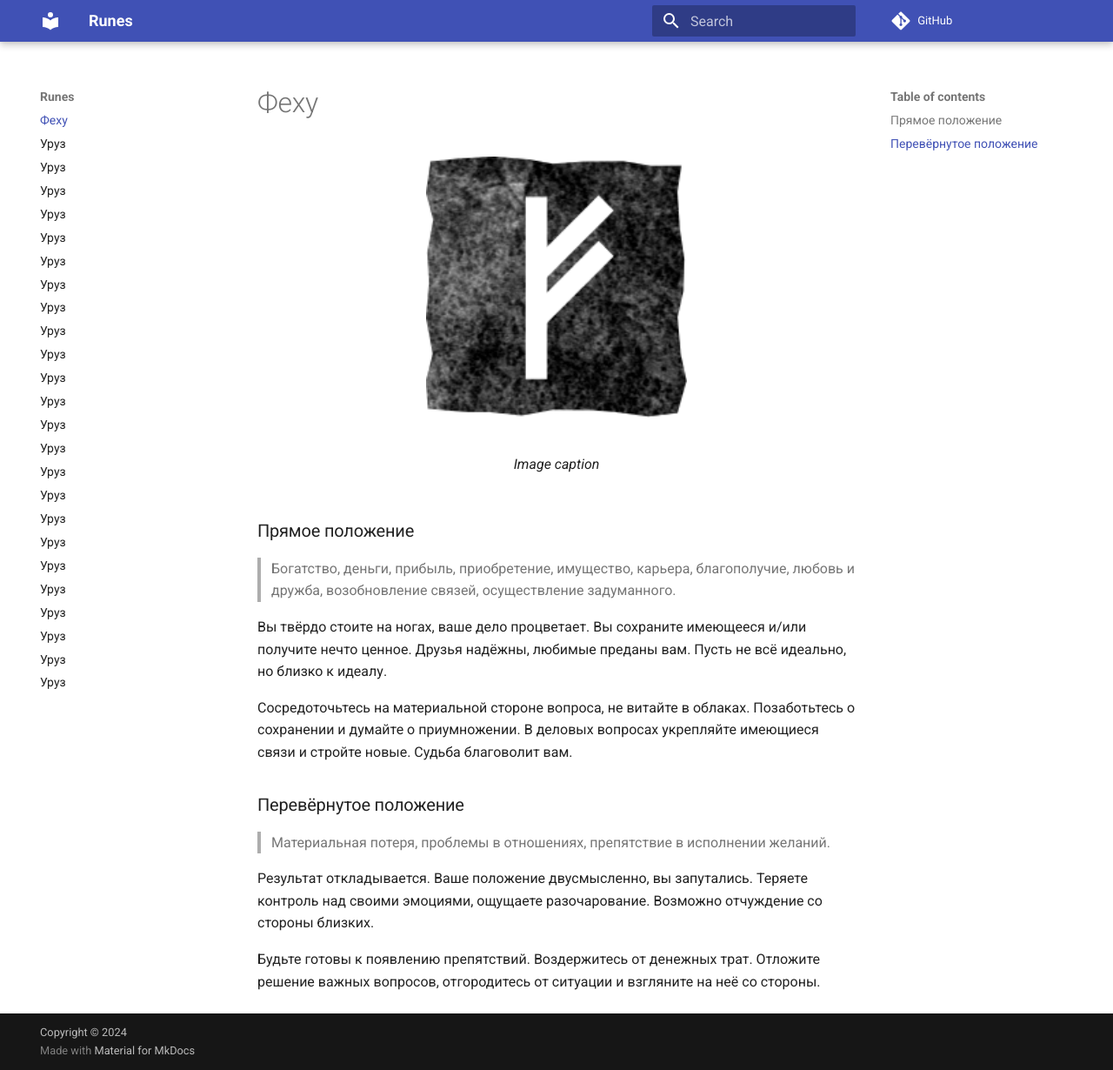
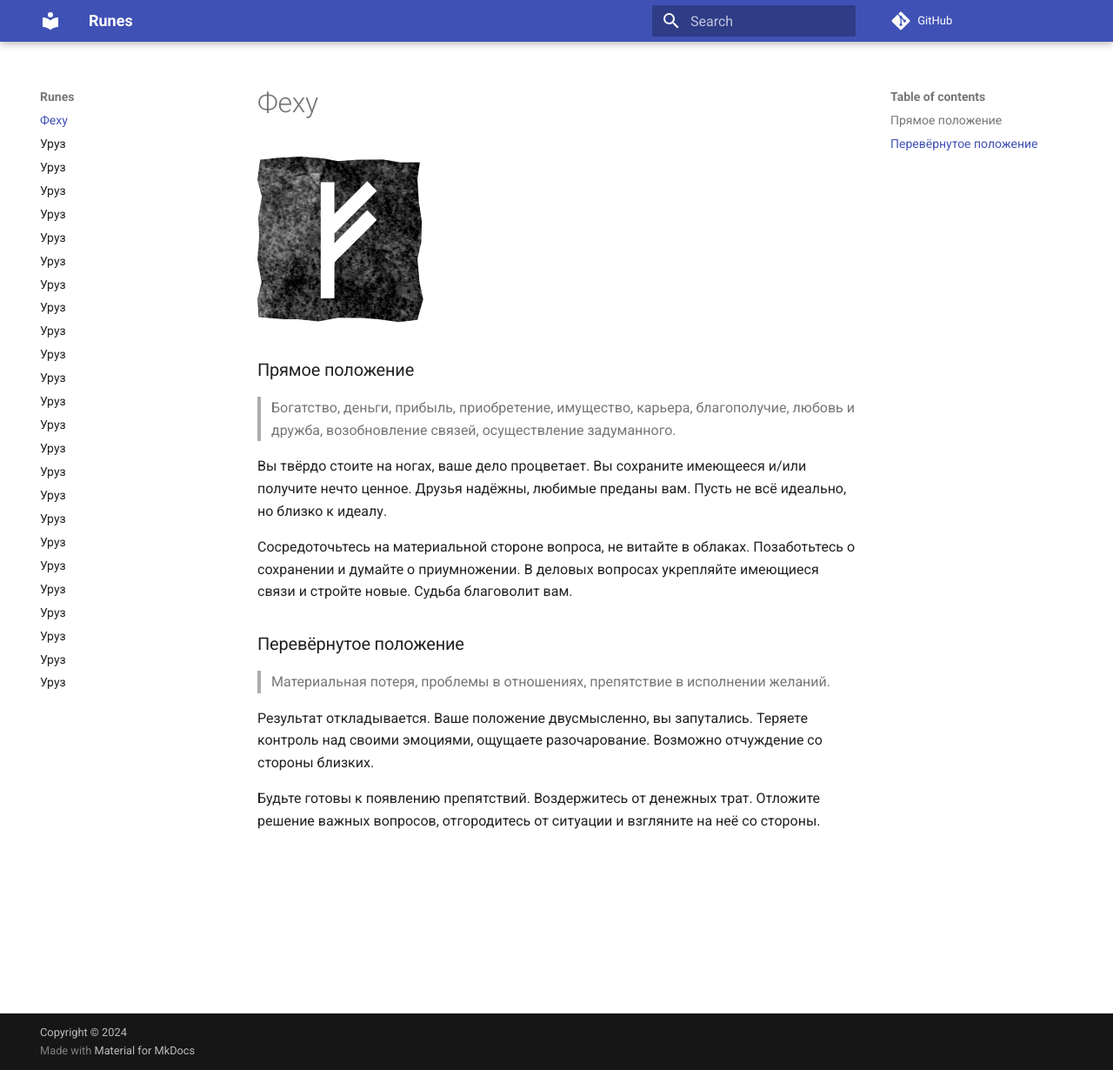
Before and after one commit to daymonri/runes, an MkDocs documentation site: the page built from docs/fehu.md, in a window 1280 px wide and 1230 px high. Shown: the whole window at 87% size. Built offline with MkDocs 1.6.1 and Material for MkDocs 9.7.7, drawn with Linux system fonts in a browser that asks for light colours; comment, search, counter and statistics services are not loaded.

Commit message:
Test filling.

```diff
--- a/docs/fehu.md
+++ b/docs/fehu.md
@@ -1,9 +1,6 @@
 # Феху
 
-<figure markdown="span">
-  ![Феху](image/01_fehu.png){ width="300" }
-  <figcaption>Image caption</figcaption>
-</figure>
+![Руна Феху](image/01_fehu.png)
 
 ### Прямое положение
 
```
